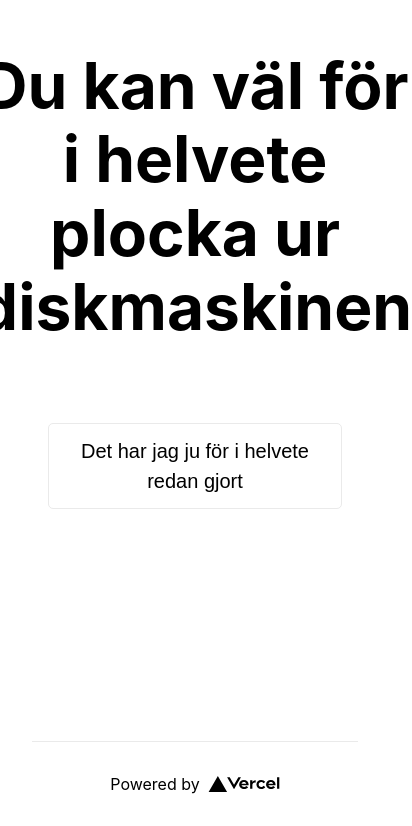
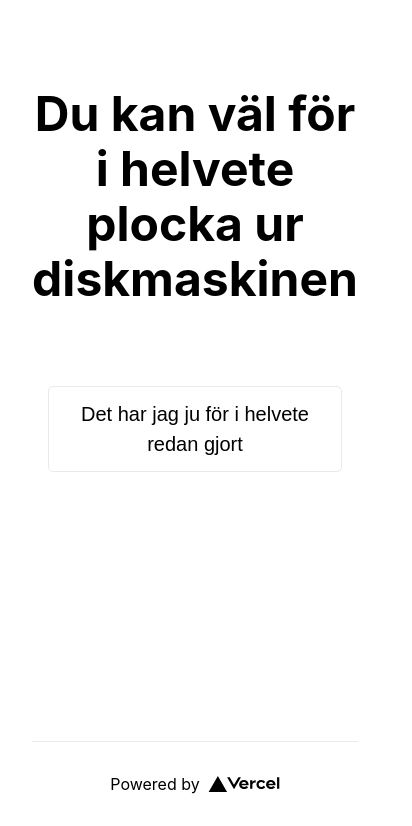
Before and after one commit to simonauner/vadihelvete, a Next.js app: page / in a window 390 px wide. Shown: the part 103-929 px from the top of the page, 412 px wide, since content can reach past the window. Built offline with nearby package versions, Linux system fonts and the light colour scheme.

Commit message:
Smaller title font on mobile screens

```diff
--- a/styles/Home.module.css
+++ b/styles/Home.module.css
@@ -31,7 +31,13 @@
 .title {
   margin: 0;
   line-height: 1.15;
-  font-size: 4rem;
+  font-size: 3rem;
+}
+
+@media (min-width: 476px) {
+  .title {
+    font-size: 4rem;
+  }
 }
 
 .title,
```
